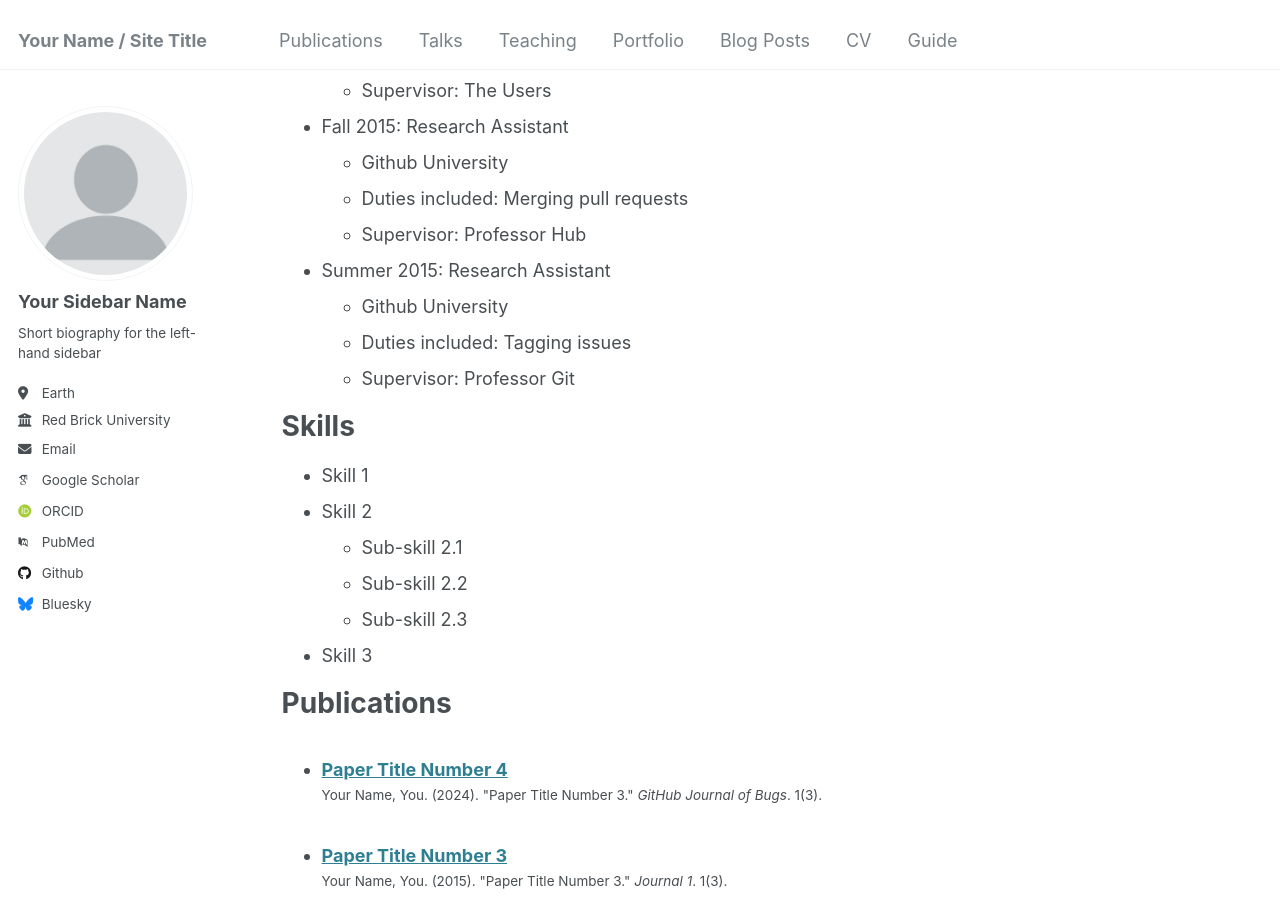
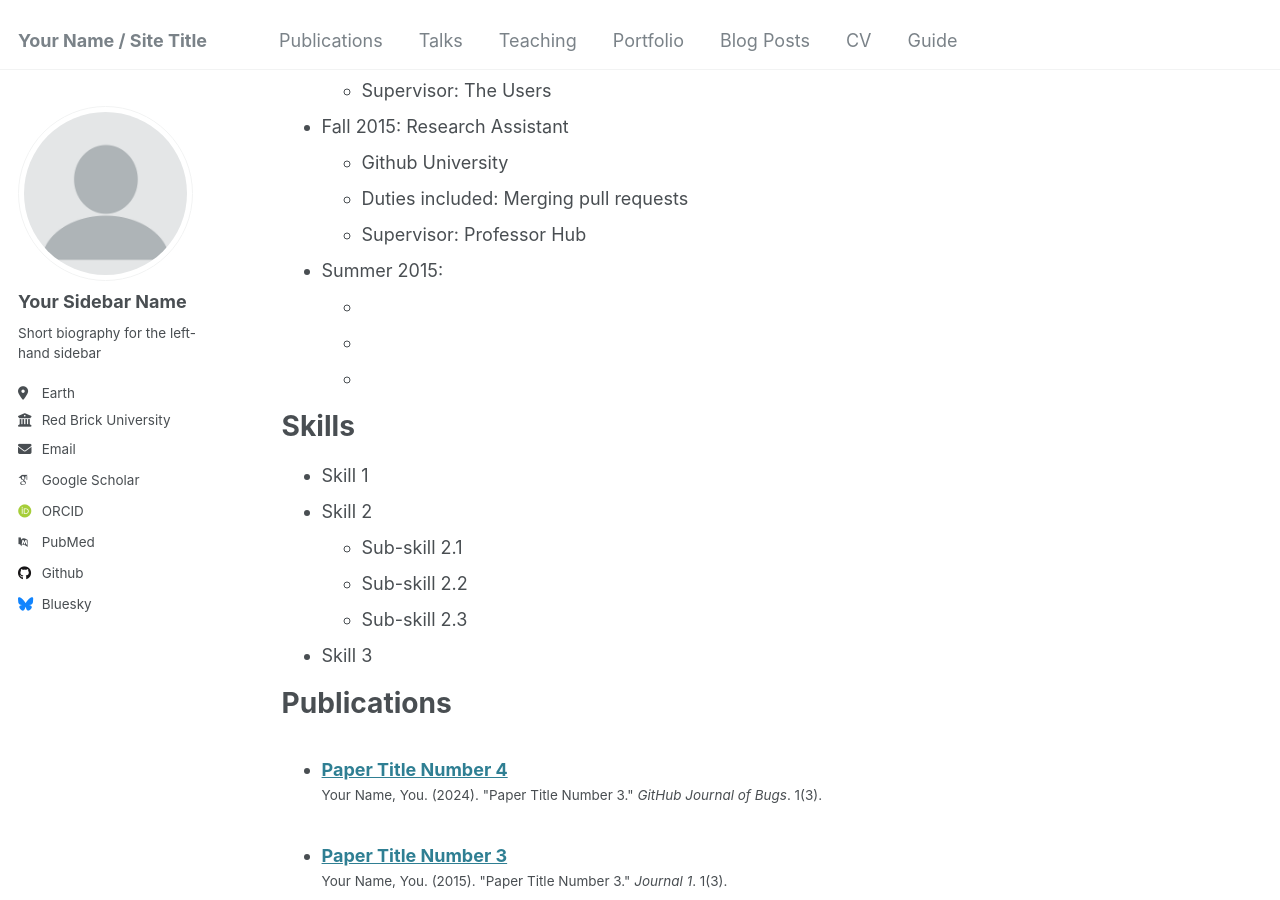
Before and after one commit to jesoderberg/github.io, a Jekyll site: the page built from _pages/cv.md, in a window 1280 px wide and 900 px high, scrolled down 400 px. Built offline with Jekyll 4.4.1, drawn with Linux system fonts in a browser that asks for light colours; some web fonts are replaced.

Commit message:
Update cv.md

```diff
--- a/_pages/cv.md
+++ b/_pages/cv.md
@@ -27,10 +27,10 @@ Work experience
   * Duties included: Merging pull requests
   * Supervisor: Professor Hub
 
-* Summer 2015: Research Assistant
-  * Github University
-  * Duties included: Tagging issues
-  * Supervisor: Professor Git
+* Summer 2015:
+  *
+  *
+  *
 
 Skills
 ======
```
